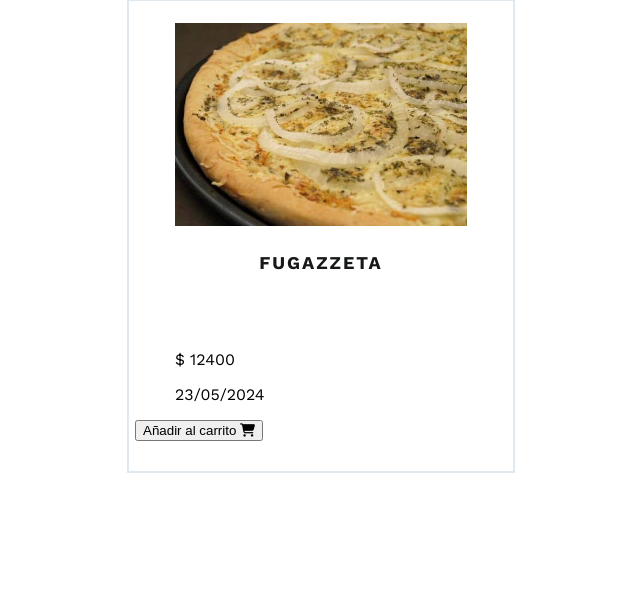
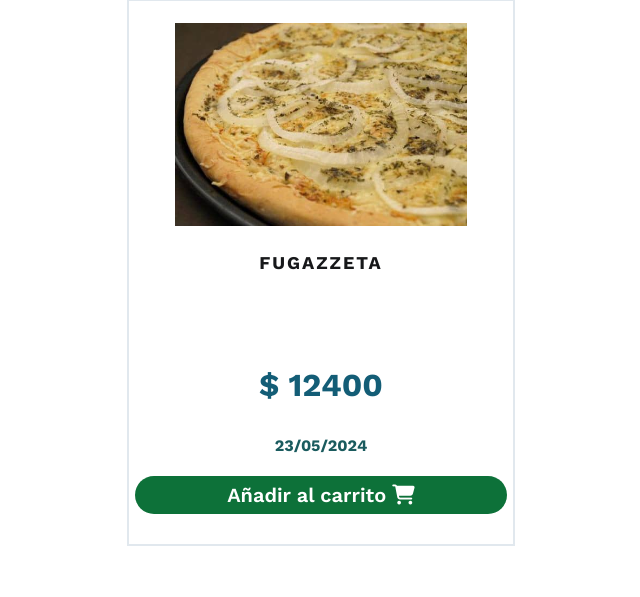
Before and after one commit to MarcosTebes/project-pizzeria, a PHP site: page / in a window 1280 px wide. Shown: the part 203-800 px from the top of the page, without its empty margins (334-974 px from the left). Run offline with PHP 8.4, Linux system fonts and the light colour scheme.

Commit message:
2da version corregida

```diff
--- a/css/style.css
+++ b/css/style.css
@@ -63,16 +63,14 @@ nav ul li a:hover {
   justify-content: center;
   flex-wrap: wrap;
   font-family: "Work Sans", sans-serif;
-
 }
 
+
 .gallery li {
-  display: flex;
-  /*  Para que las columnas tengan la misma altura. */
+  display: flex; /*  Para que las columnas tengan la misma altura. */
   box-sizing: border-box;
   list-style: none;
-  width: calc(100% / 3);
-  /* 33.33% */
+  width: calc(100% / 3); /* 33.33% */
   padding: 10px;
 }
 
@@ -100,3 +98,33 @@ nav ul li a:hover {
   letter-spacing: 2px;
   height:10vh;
 }
+
+
+.gallery li .box p {
+  text-align: center;
+  font-size: 2rem;
+  font-weight: bold;
+  color: #135D76
+}
+
+.gallery li .box time {
+  display: flex;
+  justify-content: center;
+  font-size: 1rem;
+  font-weight: bold;
+  color: #1a5b5e;
+}
+
+.gallery li .box .button{
+  margin-top: 5px;
+  width: 100%;
+  padding: 7px;
+  border: none;
+  background: #0D7139;
+  border-radius: 20px;
+  cursor: pointer;
+  font-size: 1.25rem;
+  font-weight: 600;
+  color: #fff;
+  font-family: "Work Sans", sans-serif;
+}
--- a/index.html
+++ b/index.html
@@ -58,6 +58,7 @@
                             Añadir al carrito <i class="fa-solid fa-cart-shopping"></i>
                         </button>
                     </div>
+                </li>
         </div>
 
     </header>
```
